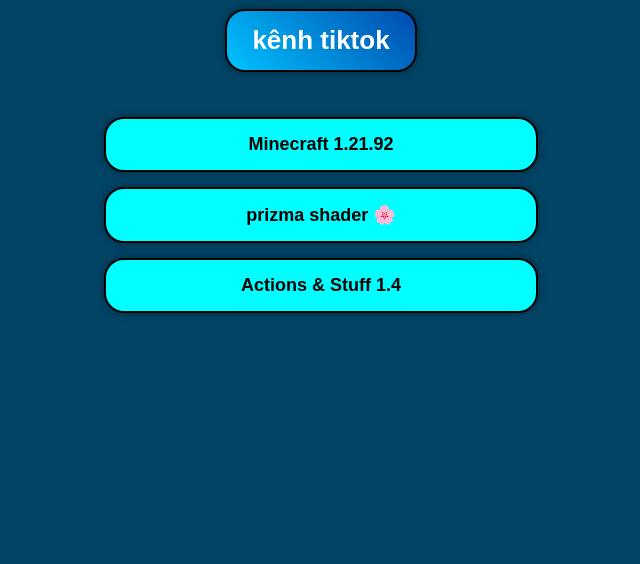
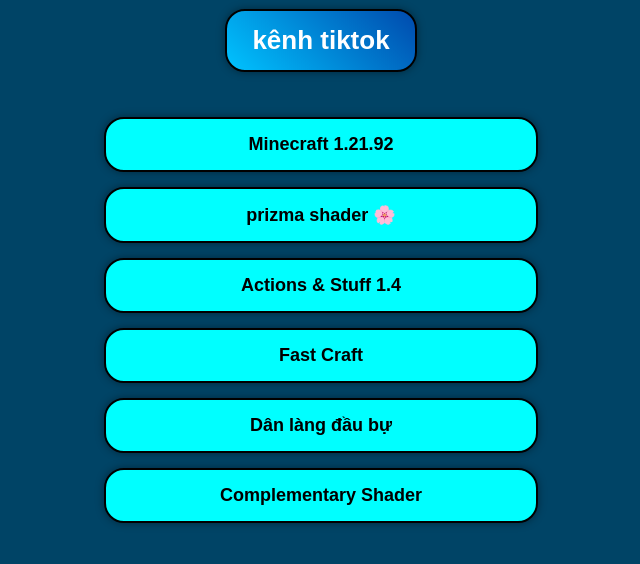
Before and after one commit to An-0107/An_Minecraft1, a plain HTML site: page index.html in a window 1280 px wide. Shown: the part 188-752 px from the top of the page, without its empty margins (319-959 px from the left). Drawn offline with Linux system fonts and the light colour scheme.

Commit message:
Update index.html

```diff
--- a/index.html
+++ b/index.html
@@ -78,9 +78,10 @@
 
 <a href="https://bandishare.io/minecraft-1-21-92-apk/download/2/" target="_blank" class="nutlink">Minecraft 1.21.92</a>
 <a href="https://mcbompe.com/prizma-deferred/download/" target="_blank" class="nutlink">prizma shader 🌸</a>
-<a href="https://webcodem.github.io/marketplace/actions-&-stuff/" target="_blank" class="nutlink">
-    Actions & Stuff 1.4
-</a>
+<a href="https://webcodem.github.io/marketplace/actions-&-stuff/" target="_blank" class="nutlink">Actions & Stuff 1.4</a>
+<a href="https://edge.forgecdn.net/files/6698/689/Fast%20Craft%20Texture%20Pack%202.9.mcpack?ft=c26e78664dd7bd4d7894289c1f7549ae&bd=ksnjrtjmfk" target="_blank" class="nutlink">Fast Craft</a>
+<a href="https://cdn.modrinth.com/data/79J63QID/versions/PAXrNDvK/Bigger%20Baby%20Villager%20Heads.zip" target="_blank" class="nutlink">Dân làng đầu bự</a>
+<a href="https://www.curseforge.com/minecraft/shaders/complementary-reimagined/download/6515577" target="_blank" class="nutlink">Complementary Shader</a>
 
 </body>
 </html>
```
